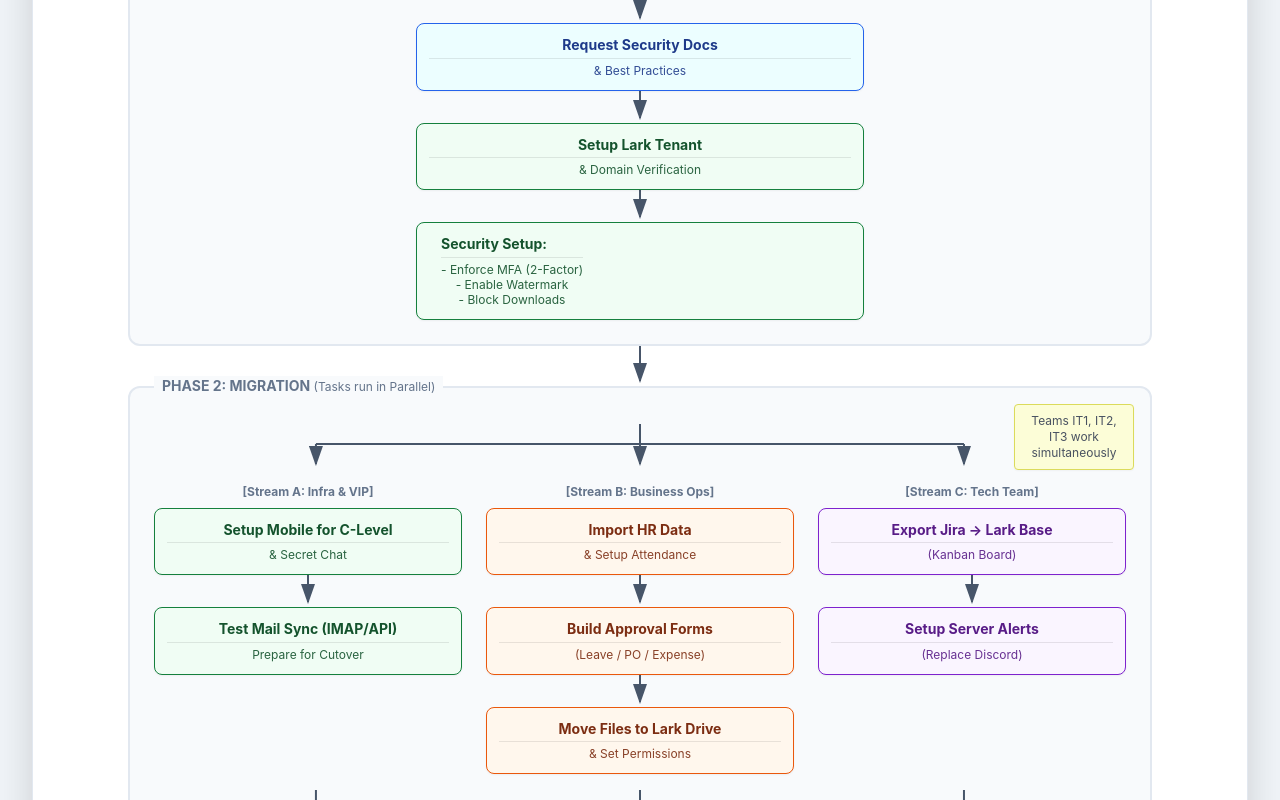
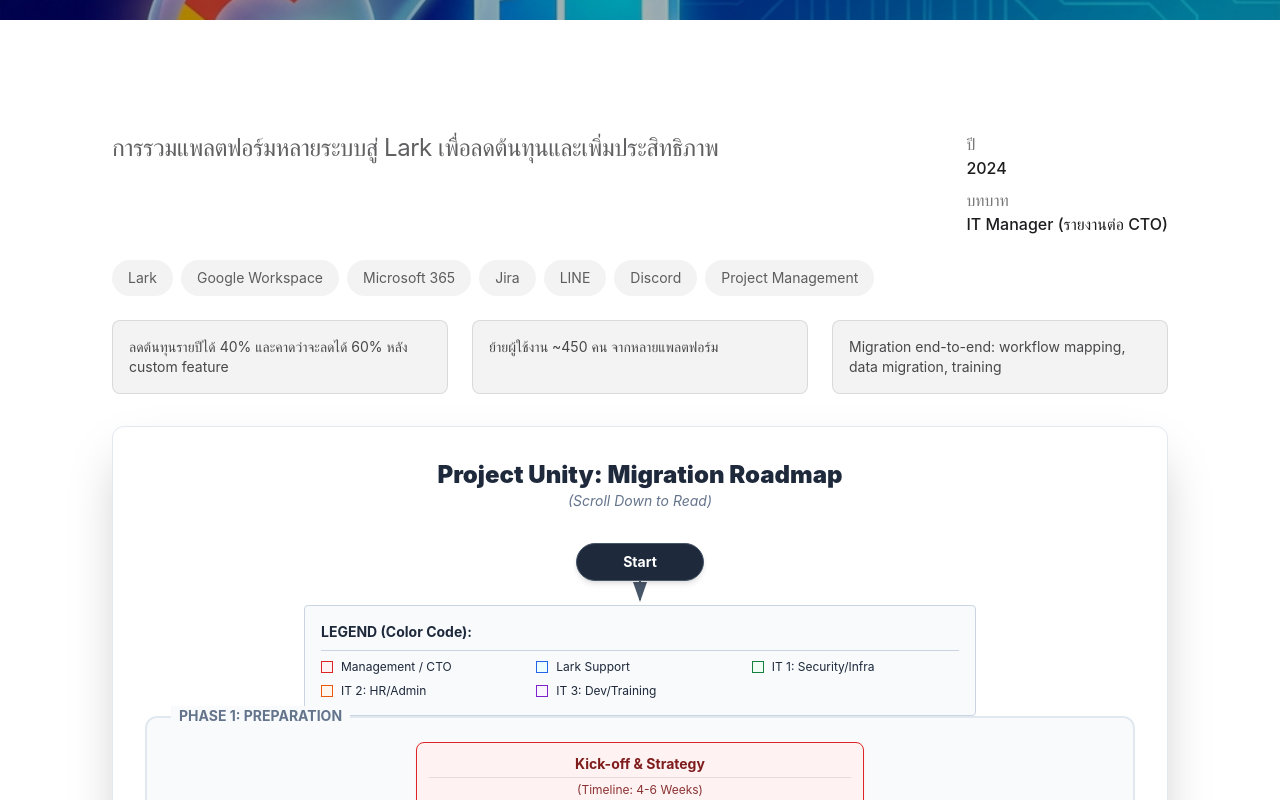
Before and after one commit to armkong33120/Resume_CV_F, a Next.js app: page /work/lark-platform-migration in a window 1280 px wide. Shown: the part 540-1340 px from the top of the page. Built offline with nearby package versions, Linux system fonts and the light colour scheme.

Commit message:
Restore project content to Lark Migration page

```diff
--- a/app/work/lark-platform-migration/page.tsx
+++ b/app/work/lark-platform-migration/page.tsx
@@ -1,11 +1,20 @@
+import { notFound } from 'next/navigation';
+import { getProjectBySlug } from '@/lib/content';
+import ProjectDetail from '@/components/ProjectDetail';
 import LarkMigrationFlow from '@/components/LarkMigrationFlow';
 
-export default function LarkMigrationPage() {
+export default async function LarkMigrationPage() {
+    const project = await getProjectBySlug('lark-platform-migration');
+
+    if (!project) {
+        notFound();
+    }
+
     return (
-        <div className="min-h-screen bg-slate-100 py-12 px-4 sm:px-6 lg:px-8">
-            <div className="max-w-7xl mx-auto">
+        <ProjectDetail project={project}>
+            <div className="mt-8">
                 <LarkMigrationFlow />
             </div>
-        </div>
+        </ProjectDetail>
     );
 }
--- a/components/ProjectDetail.tsx
+++ b/components/ProjectDetail.tsx
@@ -10,9 +10,10 @@
 
 interface ProjectDetailProps {
     project: Project;
+    children?: React.ReactNode;
 }
 
-export default function ProjectDetail({ project }: ProjectDetailProps) {
+export default function ProjectDetail({ project, children }: ProjectDetailProps) {
     const { language, t: resolveText } = useLanguage();
     const t = getTranslation(language);
 
@@ -82,6 +83,9 @@
                     )}
 
                     {project.slug === 'automation-cyber-security' && <MigrationFlow />}
+
+                    {/* Render any injected children (e.g., custom flowcharts) */}
+                    {children}
                 </div>
 
                 {/* Case Study Sections */}
```
